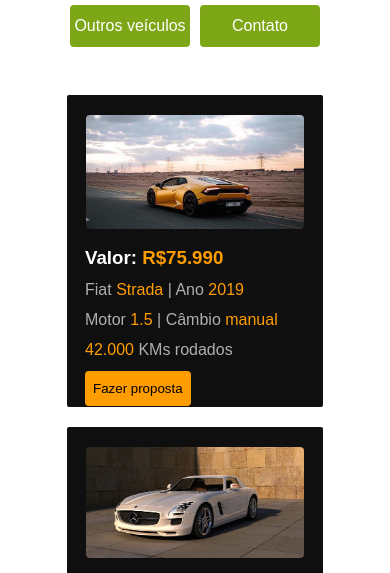
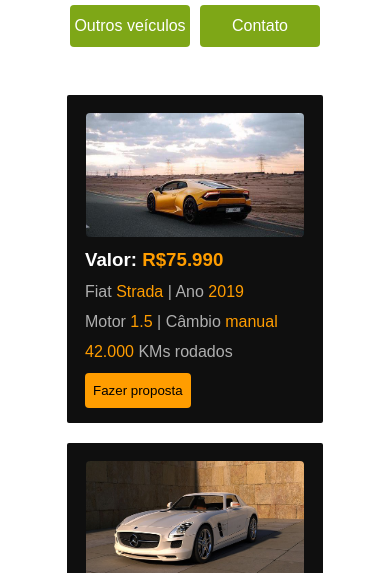
Before and after one commit to LinickerOstroski/car-store, a plain HTML site: page index.html in a window 390 px wide. Shown: the part 262-835 px from the top of the page. Drawn offline with Linux system fonts and the light colour scheme.

Commit message:
alteração no tamanho do card

```diff
--- a/styles.css
+++ b/styles.css
@@ -208,6 +208,7 @@ p:not(cor-laranja) {
     .card {
         align-items: center;
         width: 256px;
+        height: 328px;
         padding: 12px;
         gap: 6px;
         border-radius: 2px;
@@ -216,14 +217,14 @@ p:not(cor-laranja) {
     }
 
     #conteudo .card img {
-        margin-top: 8px;
+        margin-top: 6px;
         width: 218px;
         height: 124px;
         border-radius: 4px;
     }
 
     #conteudo .card div {
-        margin-top: 12px;
+        margin-top: 6px;
         display: flex;
         flex-direction: column;
         align-self: flex-start;
```
